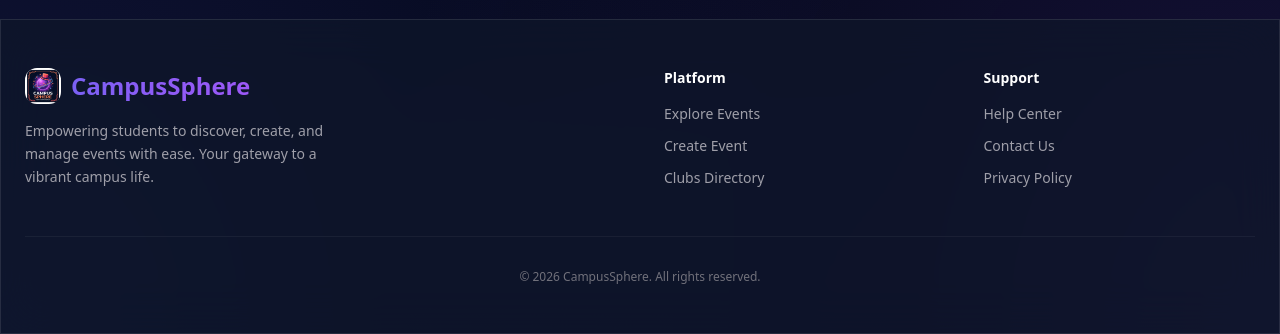
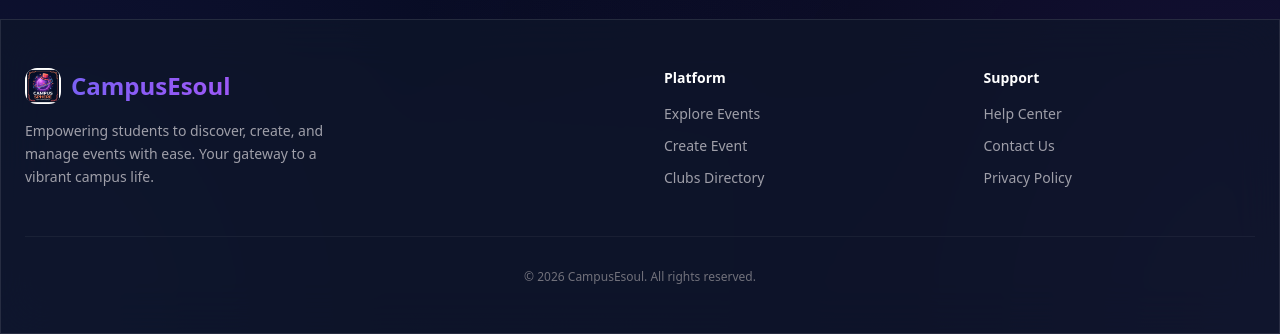
Before and after one commit to Suryapal2007/eventmanagement, a Next.js app in the folder frontend/: page /dashboard/organizer/certificates in a window 1280 px wide. Shown: the part 1195-1529 px from the top of the page. Built offline with nearby package versions, Linux system fonts and the light colour scheme.

Commit message:
rebrand: rename CampusSphere to CampusEsoul across all files

```diff
--- a/frontend/src/app/dashboard/organizer/certificates/page.tsx
+++ b/frontend/src/app/dashboard/organizer/certificates/page.tsx
@@ -216,7 +216,7 @@ export default function OrganizerCertificatesPage() {
                 <p className="text-white/70 text-sm mb-4">has successfully participated in</p>
                 <h3 className="text-xl font-bold text-amber-300 mb-6">{selectedEventData?.title}</h3>
                 <div className="w-32 h-0.5 bg-white/30 mb-6" />
-                <p className="text-white/50 text-xs">Issued by CampusSphere · {selectedEventData?.date}</p>
+                <p className="text-white/50 text-xs">Issued by CampusEsoul · {selectedEventData?.date}</p>
               </motion.div>
             </motion.div>
           )}
--- a/frontend/src/app/dashboard/organizer/profile/page.tsx
+++ b/frontend/src/app/dashboard/organizer/profile/page.tsx
@@ -13,7 +13,7 @@ export default function OrganizerProfilePage() {
     phone: "+91 99887 65432",
     role: "Event Organizer",
     department: "Student Affairs",
-    organization: "CampusSphere Cultural Committee",
+    organization: "CampusEsoul Cultural Committee",
     bio: "Passionate about creating unforgettable campus experiences. Organized 20+ events in the last 2 years.",
   });
 
--- a/frontend/src/app/events/create/page.tsx
+++ b/frontend/src/app/events/create/page.tsx
@@ -239,7 +239,7 @@ export default function CreateEventPage() {
                     <ul className="space-y-1 text-zinc-400 text-xs">
                       <li>• Platform fee: <strong className="text-white">2% per transaction</strong></li>
                       <li>• Payouts are processed within <strong className="text-white">T+2 business days</strong></li>
-                      <li>• Refunds handled automatically by CampusSphere</li>
+                      <li>• Refunds handled automatically by CampusEsoul</li>
                     </ul>
                   </div>
                 </motion.div>
--- a/frontend/src/app/layout.tsx
+++ b/frontend/src/app/layout.tsx
@@ -15,14 +15,14 @@ const geistMono = Geist_Mono({
 });
 
 export const metadata: Metadata = {
-  title: "CampusSphere | Elevate Your Campus Life",
+  title: "CampusEsoul | Elevate Your Campus Life",
   description: "The ultimate platform for college events, workshops, and networking.",
   icons: {
     icon: "/logo.png",
     apple: "/logo.png",
   },
   openGraph: {
-    title: "CampusSphere",
+    title: "CampusEsoul",
     description: "The ultimate college event management platform.",
     images: ["/logo.png"],
   },
@@ -41,8 +41,8 @@ export default function RootLayout({
           <nav className="glass sticky top-0 z-50 px-6 py-4">
             <div className="max-w-7xl mx-auto flex items-center justify-between">
               <Link href="/" className="flex items-center gap-2.5 hover:opacity-90 transition-opacity">
-                <img src="/logo.png" alt="CampusSphere" className="w-9 h-9 rounded-xl object-cover" />
-                <span className="text-xl font-bold text-gradient">CampusSphere</span>
+                <img src="/logo.png" alt="CampusEsoul" className="w-9 h-9 rounded-xl object-cover" />
+                <span className="text-xl font-bold text-gradient">CampusEsoul</span>
               </Link>
               <div className="hidden md:flex items-center gap-8 text-sm font-medium">
                 <Link href="/events" className="hover:text-brand-violet transition-colors">Explore Events</Link>
@@ -61,8 +61,8 @@ export default function RootLayout({
             <div className="max-w-7xl mx-auto grid grid-cols-1 md:grid-cols-4 gap-12 text-zinc-400">
               <div className="col-span-1 md:col-span-2">
                 <div className="flex items-center gap-2.5 mb-4">
-                  <img src="/logo.png" alt="CampusSphere" className="w-9 h-9 rounded-xl object-cover" />
-                  <span className="text-2xl font-bold text-gradient">CampusSphere</span>
+                  <img src="/logo.png" alt="CampusEsoul" className="w-9 h-9 rounded-xl object-cover" />
+                  <span className="text-2xl font-bold text-gradient">CampusEsoul</span>
                 </div>
                 <p className="max-w-xs text-sm leading-relaxed">Empowering students to discover, create, and manage events with ease. Your gateway to a vibrant campus life.</p>
               </div>
@@ -84,7 +84,7 @@ export default function RootLayout({
               </div>
             </div>
             <div className="max-w-7xl mx-auto mt-12 pt-8 border-t border-white/5 text-center text-xs text-zinc-500">
-              &copy; {new Date().getFullYear()} CampusSphere. All rights reserved.
+              &copy; {new Date().getFullYear()} CampusEsoul. All rights reserved.
             </div>
           </footer>
         </div>
--- a/frontend/src/app/login/page.tsx
+++ b/frontend/src/app/login/page.tsx
@@ -49,7 +49,7 @@ export default function LoginPage() {
         <div className="relative z-10">
           <div className="text-center mb-10">
             <h1 className="text-3xl font-bold mb-2">Welcome Back</h1>
-            <p className="text-zinc-400">Login to your CampusSphere account</p>
+            <p className="text-zinc-400">Login to your CampusEsoul account</p>
           </div>
 
           <form onSubmit={handleSubmit} className="space-y-6">
--- a/frontend/src/app/page.tsx
+++ b/frontend/src/app/page.tsx
@@ -178,7 +178,7 @@ export default function Home() {
         <div className="max-w-4xl mx-auto glass-morphism p-16 rounded-[4rem] relative overflow-hidden">
           <div className="relative z-10">
             <h2 className="text-4xl md:text-6xl font-bold mb-8">Ready to transform <br /> your campus?</h2>
-            <p className="text-xl text-zinc-400 mb-12">Join CampusSphere today and start building amazing experiences.</p>
+            <p className="text-xl text-zinc-400 mb-12">Join CampusEsoul today and start building amazing experiences.</p>
             <a
               href="/register"
               className="inline-flex items-center gap-2 px-10 py-5 rounded-full bg-white text-black font-extrabold hover:scale-105 transition-all"
--- a/frontend/src/app/register/page.tsx
+++ b/frontend/src/app/register/page.tsx
@@ -28,7 +28,7 @@ export default function RegisterPage() {
         <div className="relative z-10">
           <div className="text-center mb-10">
             <h1 className="text-3xl font-bold mb-2">Create Account</h1>
-            <p className="text-zinc-400">Join the CampusSphere community</p>
+            <p className="text-zinc-400">Join the CampusEsoul community</p>
           </div>
 
           <form onSubmit={handleSubmit} className="space-y-6">
```
Also changed, not shown: 1 other file (tests, documents, lock files or other folders).
